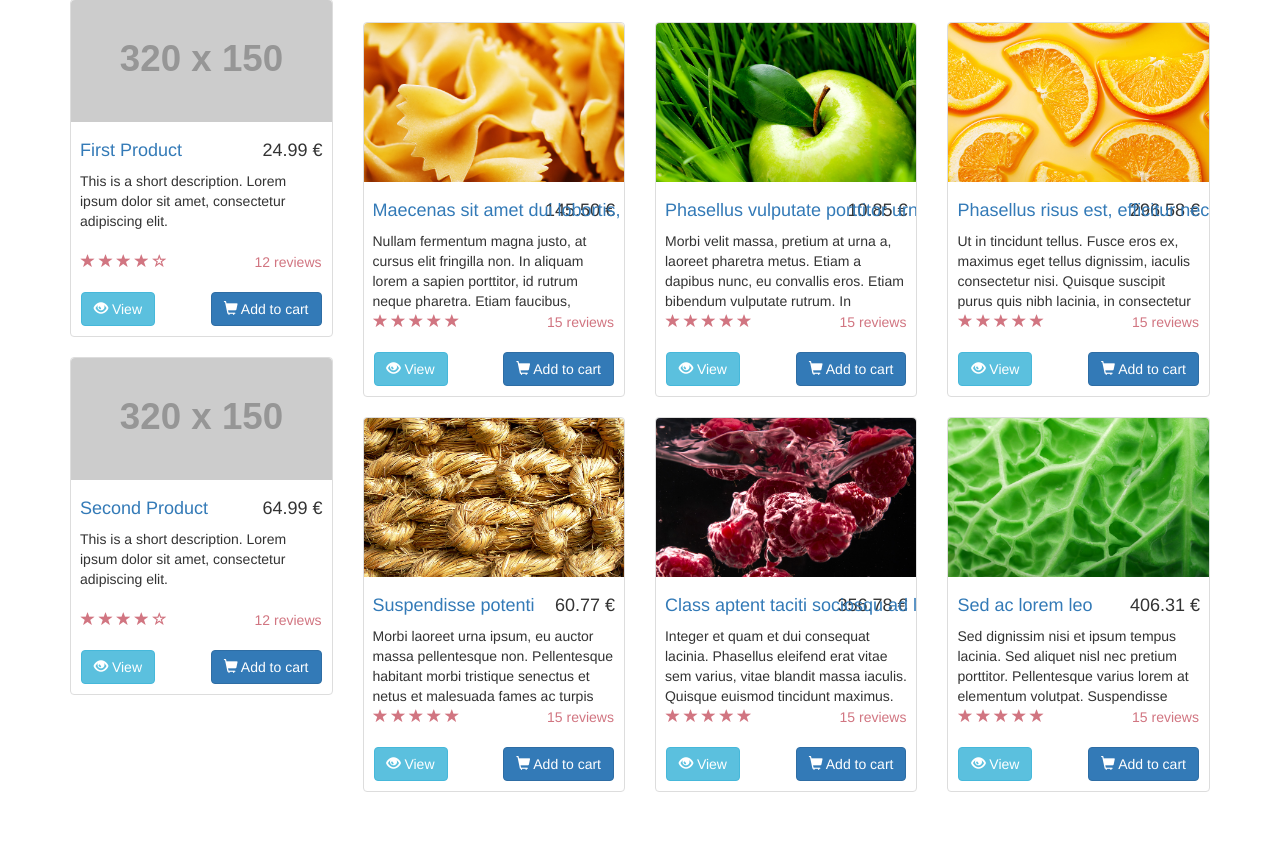
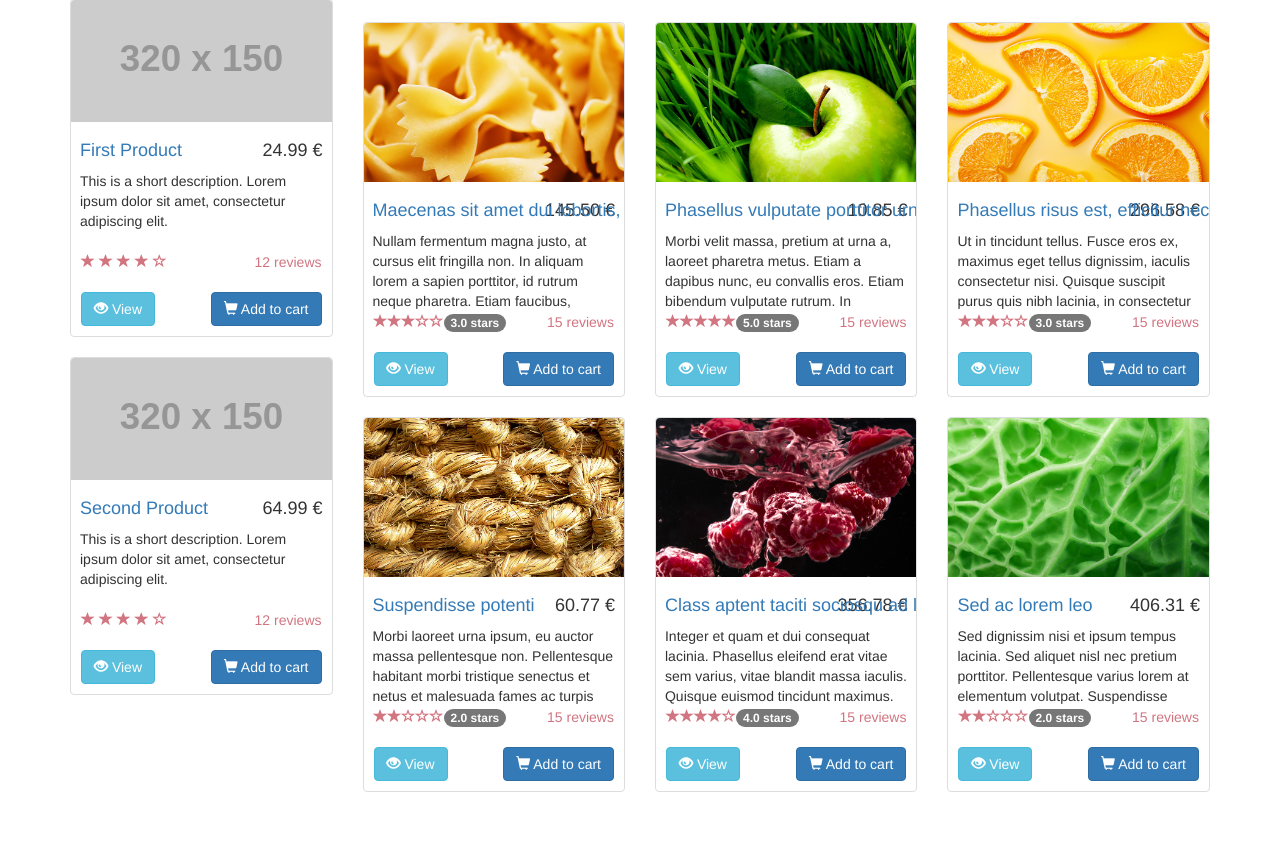
Before and after one commit to thibaultfruchard/shop, a PHP site: page / in a window 1280 px wide. Shown: the part 396-1245 px from the top of the page. Run offline with PHP 8.4, Linux system fonts and the light colour scheme; data comes from the database, SQL or seed files in the repository; grey boxes labelled with a size stand in for pictures from a placeholder-image service; some libraries are stand-ins or nearby versions.

Commit message:
Update functions + product display - Add getProductRating()

```diff
--- a/inc/func.php
+++ b/inc/func.php
@@ -27,6 +27,29 @@ function getProductPicture($picture = '') {
 	return $img;
 }
 
+function getProductRating($rating = 0.0, $count_reviews = 0) {
+
+	$html = '';
+
+	if ($count_reviews > 0) {
+		$html .= '<p class="pull-right">'.$count_reviews.' reviews</p>';
+	}
+
+	for($i = 0; $i < 5; $i++) {
+
+		$class = 'glyphicon-star-empty';
+		if ($rating > $i) {
+			$class = 'glyphicon-star';
+		}
+
+		$html .= '<span class="glyphicon '.$class.'"></span>';
+	}
+
+	$html .= '<span class="badge">'.$rating.' stars</span>';
+
+	return $html;
+}
+
 /*
 	Fonction qui coupe une chaine en preservant les mots
 	et ajoute une chaine à la fin du texte
--- a/index.php
+++ b/index.php
@@ -65,11 +65,7 @@ $last_products = $db->query('SELECT * FROM products ORDER BY date DESC LIMIT 6')
                             <div class="ratings">
                                 <p class="pull-right">15 reviews</p>
                                 <p>
-                                    <span class="glyphicon glyphicon-star"></span>
-                                    <span class="glyphicon glyphicon-star"></span>
-                                    <span class="glyphicon glyphicon-star"></span>
-                                    <span class="glyphicon glyphicon-star"></span>
-                                    <span class="glyphicon glyphicon-star"></span>
+                                    <?= getProductRating($product['rating']) ?>
                                 </p>
                             </div>
                             <div class="btns clearfix">
```
